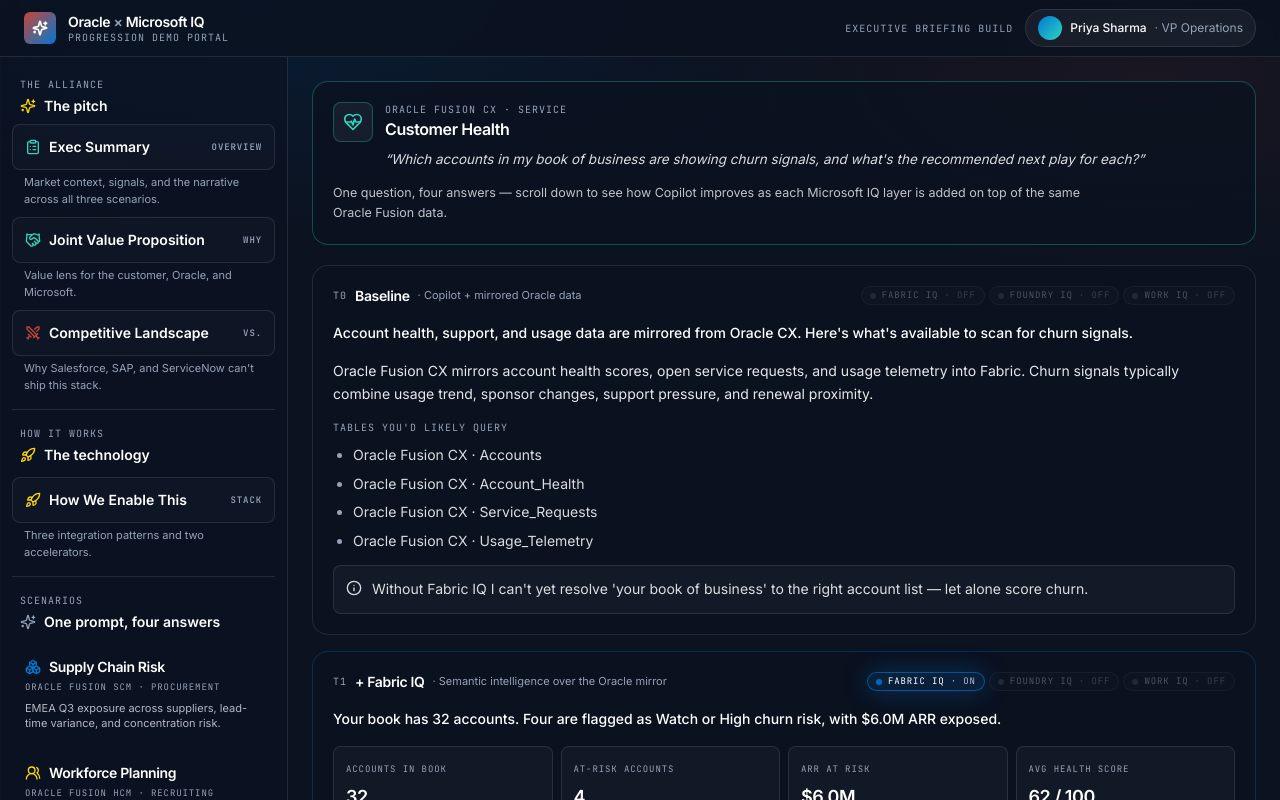
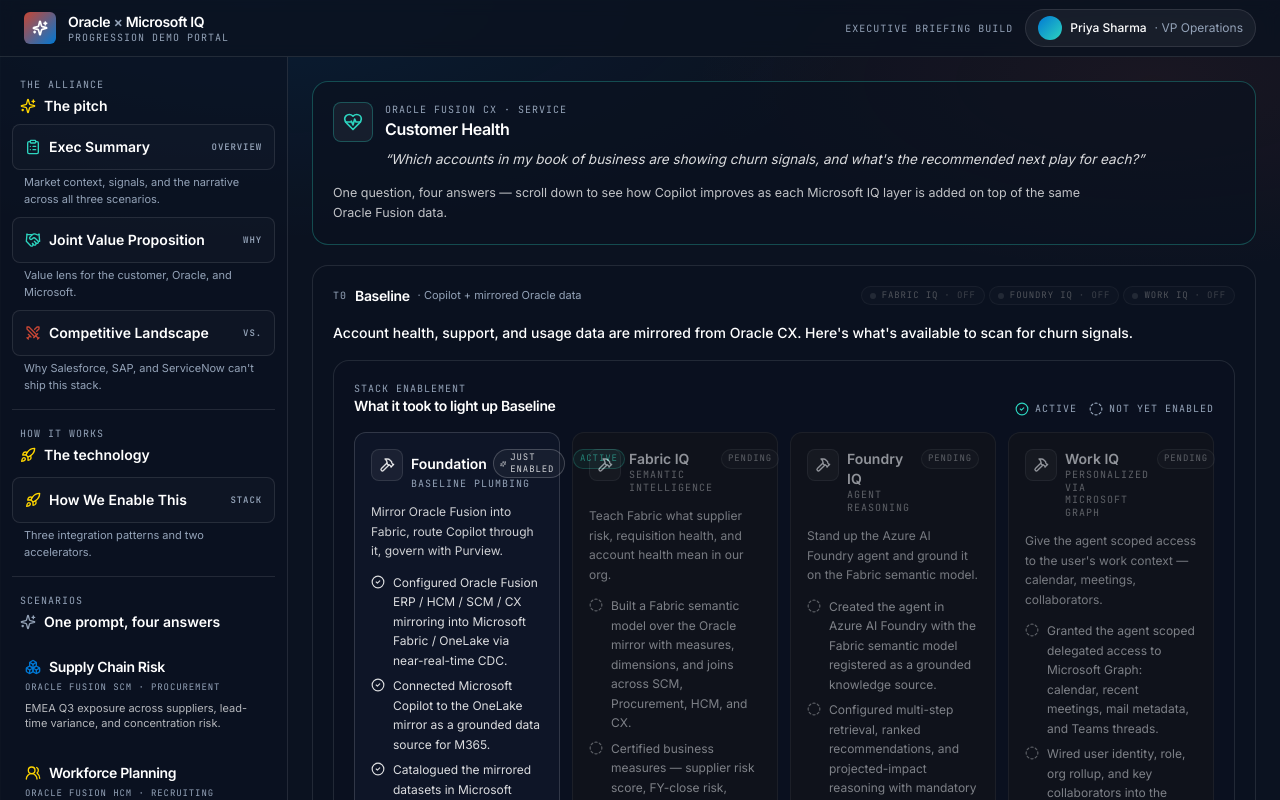
Before and after one commit to Kalyankaki/oracle-microsoft-iq-portal, a Next.js app: page /scenario/customer-health in a window 1280 px wide. Shown: the top 800 px of the page. Built offline with nearby package versions, Linux system fonts and the light colour scheme.

Commit message:
feat(scenario): show 'what it took to light up' panel under each tier
EnablementStack now renders inside each tier section on /scenario/[id], so the build narrative ('what it took to light up X') travels alongside each tier's summary and response blocks.

```diff
--- a/src/app/(portal)/scenario/[scenarioId]/page.tsx
+++ b/src/app/(portal)/scenario/[scenarioId]/page.tsx
@@ -1,5 +1,6 @@
 import { notFound } from "next/navigation";
 import { Boxes, HeartPulse, UsersRound } from "lucide-react";
+import EnablementStack from "@/components/EnablementStack";
 import IQBadge from "@/components/IQBadge";
 import ResponseBlocks from "@/components/ResponseBlocks";
 import { RESPONSES } from "@/lib/data/responses";
@@ -112,6 +113,9 @@
               <p className="mb-4 text-[14px] font-medium leading-relaxed text-white">
                 {r.summary}
               </p>
+              <div className="mb-4">
+                <EnablementStack tier={tier} />
+              </div>
               <ResponseBlocks blocks={r.blocks} />
             </section>
           );
```
